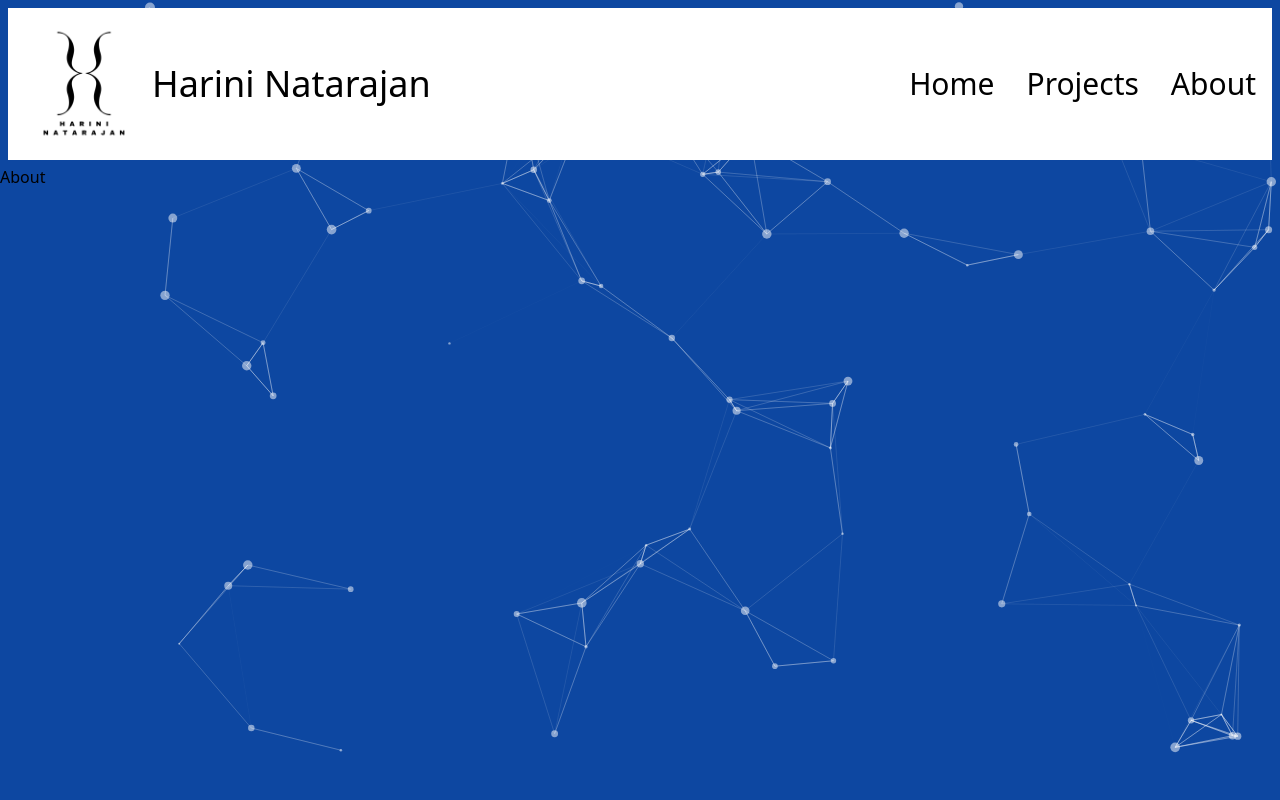
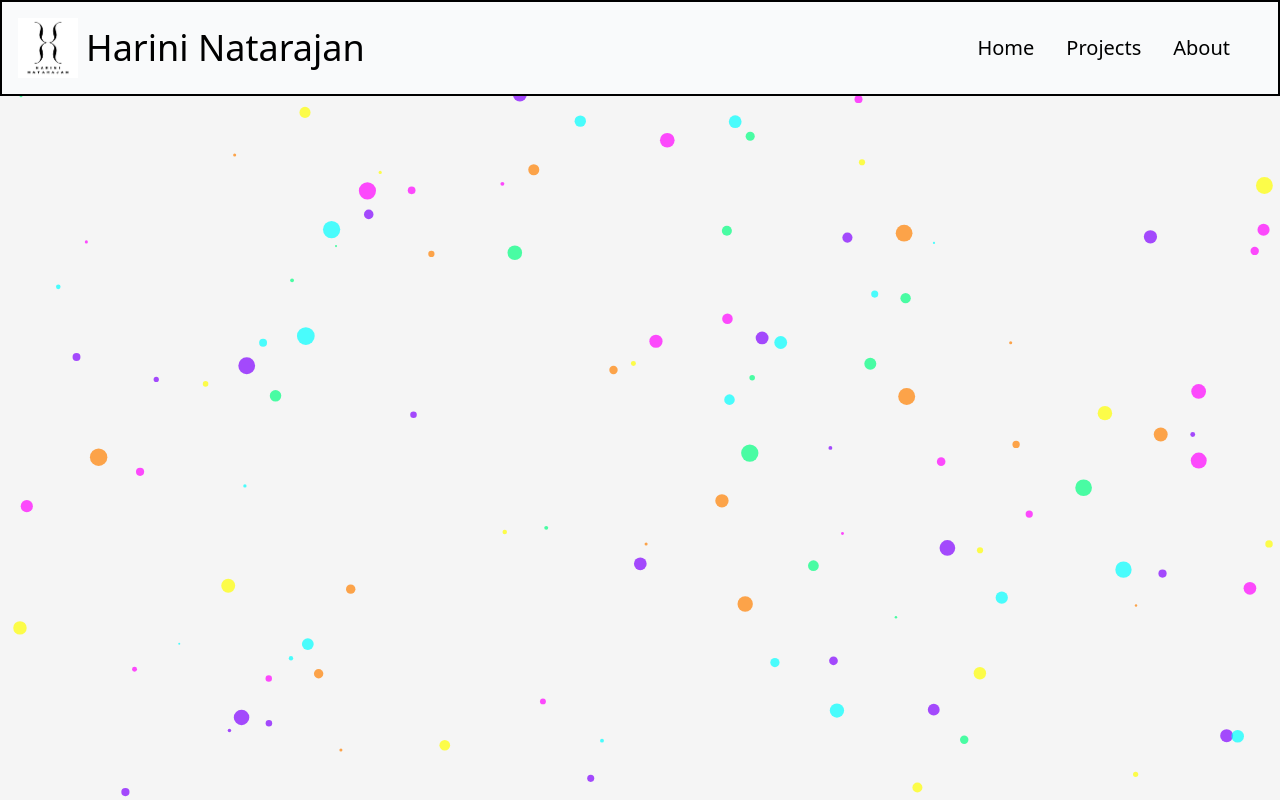
Before and after one commit to Hariniharidass/hariniPortfolio, a React (Vite) app: page /about in a window 1280 px wide. Built offline with nearby package versions, Linux system fonts and the light colour scheme.

Commit message:
navbar -fix width issues and fixed to top

```diff
--- a/src/App.jsx
+++ b/src/App.jsx
@@ -21,7 +21,7 @@ function App() {
     () => ({
       background: {
         color: {
-          value: "#0d47a1", //background color
+          value: "#F5F5F5", //background color
         },
       },
       fpsLimit: 120,
@@ -48,26 +48,33 @@ function App() {
       },
       particles: {
         number: {
-          value: 80,
+          value: 120,
         },
         color: {
-          value: "#ffffff",
+          value: [
+            "#FF00FF",
+            "#00FFFF",
+            "#FFFF00",
+            "#FF8000",
+            "#00FF80",
+            "#8000FF",
+          ],
         },
         shape: {
           type: "circle",
         },
         opacity: {
-          value: 0.5,
+          value: 0.7,
         },
         size: {
-          value: { min: 1, max: 5 },
+          value: { min: 1, max: 9 },
         },
         links: {
-          enable: true,
+          enable: false,
           distance: 150,
           color: "#ffffff",
           opacity: 0.4,
-          width: 1,
+          width: 3,
         },
         move: {
           enable: true,
--- a/src/components/navBar.jsx
+++ b/src/components/navBar.jsx
@@ -8,22 +8,28 @@ function navBar() {
     setIsMenuDisplayed(!isMenuDisplayed);
   };
   return (
-    <div className="flex m-2 p-4 bg-white justify-between">
+    <div className="fixed z-100 border-2 flex mx-auto p-4 bg-gray-50 w-dvw justify-between">
       <div className="md:inline-flex items-center w-1/2">
-        <img src={logo} className="h-30 mr-2 border-2" alt="logo" />
-        <h2 className="text-2xl md:text-4xl">Harini Natarajan</h2>
+        <img src={logo} className="h-15 mr-2 border-2" alt="logo" />
+        <h2 className="text-xl md:text-4xl">Harini Natarajan</h2>
       </div>
-      <div className="flex justify-end items-center w-1/2">
+      <div className="flex justify-end items-center w-1/2 mr-8 ">
         <nav className={`${isMenuDisplayed ? "block" : "hidden"} md:block`}>
-          <ul className="md:inline-flex text-xl md:text-3xl flex-col md:flex-row items-end">
+          <ul className="md:inline-flex text-xl md:text-xl flex-col md:flex-row items-end">
             <li className="md:ml-8 mt-2 md:mt-0">
-              <Link to="/">Home</Link>
+              <Link to="/" onClick={toggleMenu}>
+                Home
+              </Link>
             </li>
             <li className="md:ml-8 mt-2 md:mt-0">
-              <Link to="/projects">Projects</Link>
+              <Link to="/projects" onClick={toggleMenu}>
+                Projects
+              </Link>
             </li>
             <li className="md:ml-8 mt-2 md:mt-0">
-              <Link to="/about">About</Link>
+              <Link to="/about" onClick={toggleMenu}>
+                About
+              </Link>
             </li>
           </ul>
         </nav>
--- a/src/components/projectCard.jsx
+++ b/src/components/projectCard.jsx
@@ -21,7 +21,7 @@ function projectCard(props) {
 
   return (
     <>
-      <div className="lg:flex lg:flex-row justify-center items-center w-full m-5 p-4 mt-4 border-b-4 border-white-600 shadow-md  md:flex-col md:justify-center md:items-center sm:flex-col sm:justify-center sm:items-center text-center text-white">
+      <div className="lg:flex lg:flex-row justify-center items-center w-full m-5 p-4 mt-4 border-b-4 border-white-600 shadow-md  md:flex-col md:justify-center md:items-center sm:flex-col sm:justify-center sm:items-center text-center text-black">
         <h2 className="text-4xl font-bold m-4 p-2 md:flex-col sm:flex-col md:max-w-full sm:max-w-full lg:flex-grow">
           {props.projectName}
         </h2>
@@ -41,7 +41,7 @@ function projectCard(props) {
           >
             <DiGithubBadge
               size="50px"
-              color="white"
+              color="black"
               className="mr-2 md:mr-4 mx-auto block"
             />
           </a>
--- a/src/pages/projects.jsx
+++ b/src/pages/projects.jsx
@@ -5,7 +5,7 @@ import cssSvgImage from "../assets/images/invitation.png";
 import responsiveNavigation from "../assets/images/responsiveNav.png";
 function projects() {
   return (
-    <div className="relative z-10 p-4 flex flex-col items-center">
+    <div className="relative z-10 p-4 flex flex-col items-center ">
       <button>Projects</button>
       <ProjectCard
         projectName="Forms"
```
